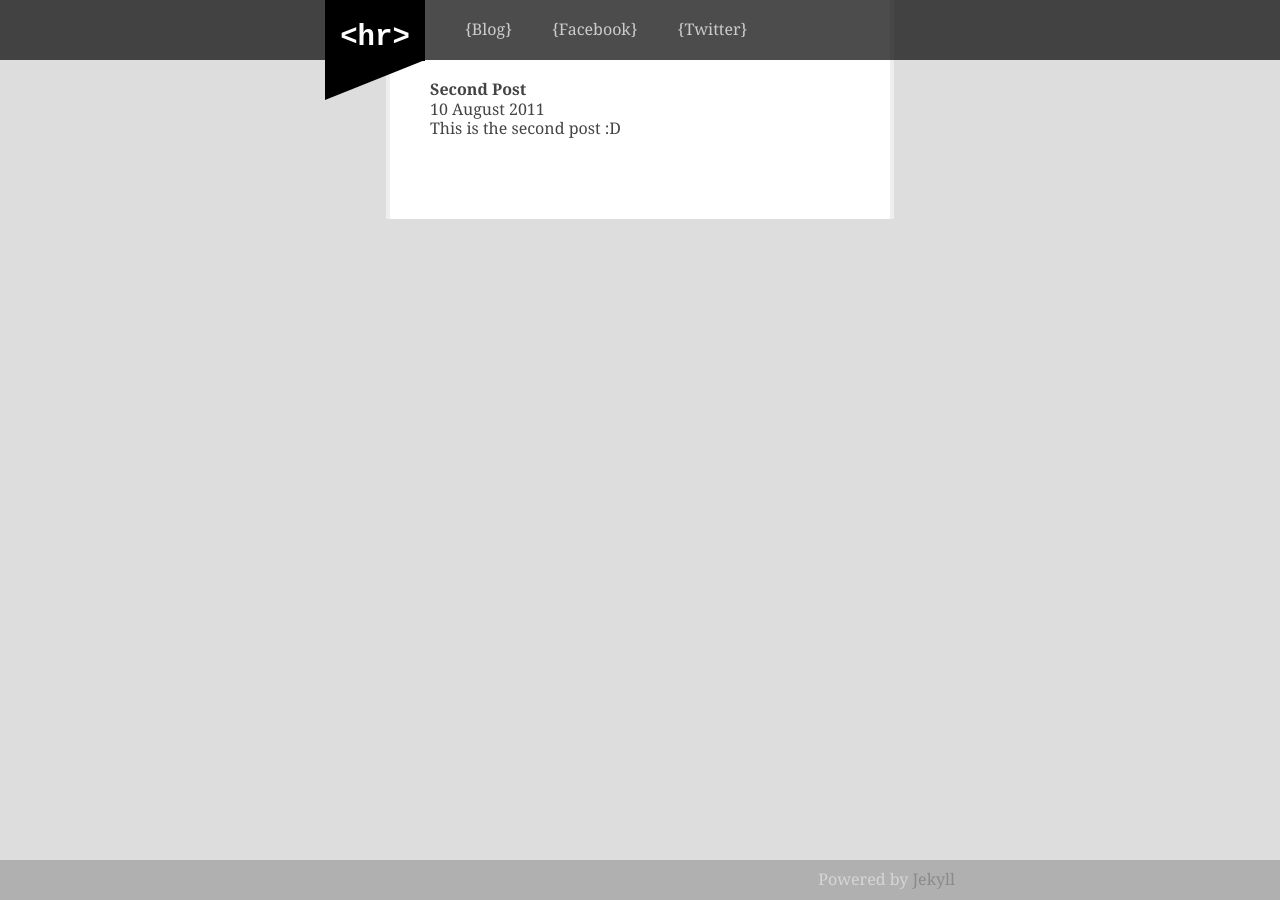
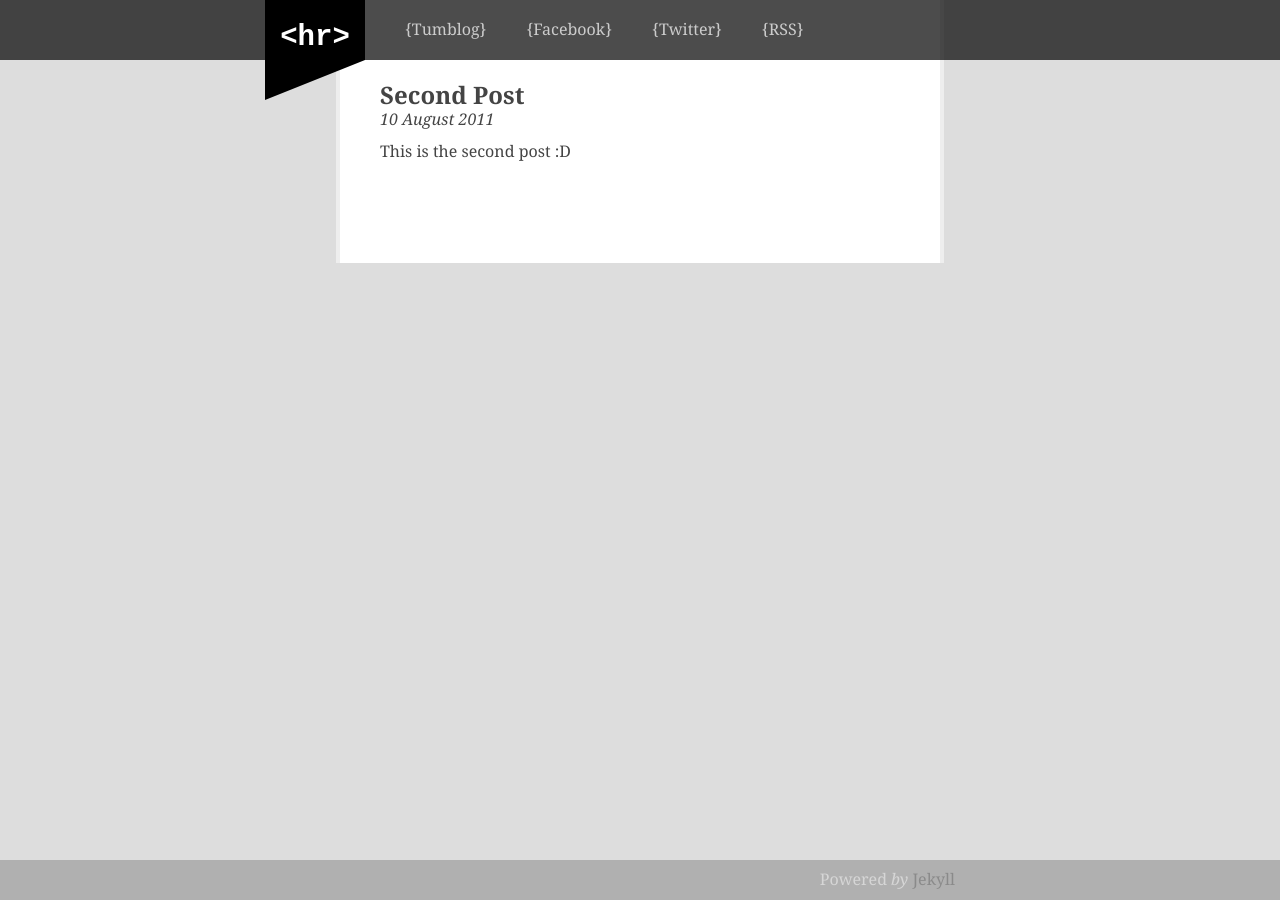
Before and after one commit to rizqyhi/blogazine-playground, a Jekyll site: the page built from _posts/2011-08-10-second-post.markdown, in a window 1280 px wide. Built offline with Jekyll 4.4.1, drawn with Linux system fonts in a browser that asks for light colours.

Commit message:
add something

```diff
--- a/_layouts/post.html
+++ b/_layouts/post.html
@@ -15,24 +15,27 @@
 	<link rel="stylesheet" href="/css/style.css?v=1">
 
 	</head>
-<body>
+<body id="post">
 <header id="header">
 <div>
-<h1><a href="/">&lt;hr&gt;</a></h1>
+<h2><a href="/">&lt;hr&gt;</a></h2>
 <nav>
 <ul>
-<li><a href="http://hirizh.tumblr.com">Blog</a></li>
+<li><a href="http://hirizh.tumblr.com">Tumblog</a></li>
 <li><a href="http://www.facebook.com/rizqy22">Facebook</a></li>
 <li><a href="http://twitter.com/rizqy22">Twitter</a></li>
+<li><a href="">RSS</a></li>
 </ul>
 </nav>
 </div>
 </header>
 
 <div id="wrapper">
-<h2>{{ page.title }}</h2>
-<p>{{ page.date | date_to_long_string }}</p>
+<article>
+<h1>{{ page.title }}</h1>
+<time datetime="{{ post.date }}" class="date">{{ page.date | date_to_long_string }}</time>
 {{ content }}
+</article>
 </div>
 
 <footer>
--- a/css/style.css
+++ b/css/style.css
@@ -1,88 +1,50 @@
 /*  HTML5 ✰ Boilerplate  */
-html, body, div, span, object, iframe,
-h1, h2, h3, h4, h5, h6, p, blockquote, pre,
-abbr, address, cite, code, del, dfn, em, img, ins, kbd, q, samp,
-small, strong, sub, sup, var, b, i, dl, dt, dd, ol, ul, li,
-fieldset, form, label, legend,
-table, caption, tbody, tfoot, thead, tr, th, td,
-article, aside, canvas, details, figcaption, figure,
-footer, header, hgroup, menu, nav, section, summary,
-time, mark, audio, video {
-  margin: 0;
-  padding: 0;
-  border: 0;
-  font-size: 100%;
-  font: inherit;
-  vertical-align: baseline;
-}
+html, body, div, span, object, iframe, h1, h2, h3, h4, h5, h6, p, blockquote, pre, abbr, address, cite, code, del, dfn, em, img, ins, kbd, q, samp, small, strong, sub, sup, var, b, i, dl, dt, dd, ol, ul, li, fieldset, form, label, legend, table, caption, tbody, tfoot, thead, tr, th, td, article, aside, canvas, details, figcaption, figure, footer, header, hgroup, menu, nav, section, summary, time, mark, audio, video {margin:0;padding:0;border:0;font-size:100%;font:inherit;vertical-align:baseline}
 
-article, aside, details, figcaption, figure,
-footer, header, hgroup, menu, nav, section {
-  display: block;
-}
+article, aside, details, figcaption, figure, footer, header, hgroup, menu, nav, section {display:block}
 
-blockquote, q { quotes: none; }
-blockquote:before, blockquote:after,
-q:before, q:after { content: ''; content: none; }
-ins { background-color: #ff9; color: #000; text-decoration: none; }
-mark { background-color: #ff9; color: #000; font-style: italic; font-weight: bold; }
-del { text-decoration: line-through; }
-abbr[title], dfn[title] { border-bottom: 1px dotted; cursor: help; }
-table { border-collapse: collapse; border-spacing: 0; }
-hr { display: block; height: 1px; border: 0; border-top: 1px solid #ccc; margin: 1em 0; padding: 0; }
-input, select { vertical-align: middle; }
+body {font:13px/1.231 sans-serif;*font-size:small}
+pre, code, kbd, samp {font-family:monospace, sans-serif}
+pre {white-space:pre;white-space:pre-wrap;word-wrap:break-word;padding:15px}
+table {border-collapse:collapse;border-spacing:0}
+td {vertical-align:top}
+hr {display:block;height:1px;border:0;border-top:1px solid #ccc;margin:1em 0;padding:0}
+textarea {overflow:auto}
+input, select {vertical-align:middle}
+select, input, textarea, button {font:99% sans-serif}
 
-body { font:13px/1.231 sans-serif; *font-size:small; }
-select, input, textarea, button { font:99% sans-serif; }
-pre, code, kbd, samp { font-family: monospace, sans-serif; }
+body, select, input, textarea {color:#444}
+h1, h2, h3, h4, h5, h6 {font-weight:bold}
+a, a:active, a:visited {color:#111;text-decoration:none}
+a:hover {color:#FFA800}
+em, i {font-style:italic}
+blockquote, q {quotes:none}
+ins {background-color:#ff9;color:#000;text-decoration:none}
+mark {background-color:#ff9;color:#000;font-style:italic;font-weight:bold}
+del {text-decoration:line-through}
+abbr[title], dfn[title] {border-bottom:1px dotted;cursor:help}
+a:hover, a:active {outline:none}
+ul, ol {margin-left:2em}
+ol {list-style-type:decimal}
+nav ul, nav li {margin:0;list-style:none;list-style-image:none}
+small {font-size:85%}
+strong, th {font-weight:bold}
+sub, sup {font-size:75%;line-height:0;position:relative}
+sup {top:-0.5em}
+sub {bottom:-0.25em}
+::-moz-selection{background:#FF5E99;color:#fff;text-shadow:none}
+::selection {background:#FF5E99;color:#fff;text-shadow:none}
+a:link {-webkit-tap-highlight-color:#FF5E99}
 
-html { overflow-y: scroll; }
-a:hover, a:active { outline: none; }
-ul, ol { margin-left: 2em; }
-ol { list-style-type: decimal; }
-nav ul, nav li { margin: 0; list-style:none; list-style-image: none; }
-small { font-size: 85%; }
-strong, th { font-weight: bold; }
-td { vertical-align: top; }
-
-sub, sup { font-size: 75%; line-height: 0; position: relative; }
-sup { top: -0.5em; }
-sub { bottom: -0.25em; }
-
-pre { white-space: pre; white-space: pre-wrap; word-wrap: break-word; padding: 15px; }
-textarea { overflow: auto; }
-.ie6 legend, .ie7 legend { margin-left: -7px; }
-input[type="radio"] { vertical-align: text-bottom; }
-input[type="checkbox"] { vertical-align: bottom; }
-.ie7 input[type="checkbox"] { vertical-align: baseline; }
-.ie6 input { vertical-align: text-bottom; }
-label, input[type="button"], input[type="submit"], input[type="image"], button { cursor: pointer; }
-button, input, select, textarea { margin: 0; }
-input:valid, textarea:valid   {  }
-input:invalid, textarea:invalid { border-radius: 1px; -moz-box-shadow: 0px 0px 5px red; -webkit-box-shadow: 0px 0px 5px red; box-shadow: 0px 0px 5px red; }
-.no-boxshadow input:invalid, .no-boxshadow textarea:invalid { background-color: #f0dddd; }
-
-::-moz-selection{ background: #FF5E99; color:#fff; text-shadow: none; }
-::selection { background:#FF5E99; color:#fff; text-shadow: none; }
-a:link { -webkit-tap-highlight-color: #FF5E99; }
-
-button {  width: auto; overflow: visible; }
-.ie7 img { -ms-interpolation-mode: bicubic; }
-
-body, select, input, textarea {  color: #444; }
-h1, h2, h3, h4, h5, h6 { font-weight: bold; }
-a, a:active, a:visited { color: #111;text-decoration:none}
-a:hover { color: #FFA800; }
-
-/* hi! Rizh web */
+/* hi! Rizh blog */
 body {font-size:100%;font-family:"Georgia",Times,serif;background:#ddd}
 
 #header {position:fixed;width:100%;background:rgba(0,0,0,0.7)}
 #header div {width:630px;margin:0 auto;overflow:hidden}
-#header h1 a {position:absolute;padding:20px 0 5px;display:block;text-align:center;color:#fff;background:#000;width:100px;font-family:Courier New;font-size:29px;-moz-transition: all 0.2s ease}
-#header h1 a:after {content:"";display:block;position:absolute;top:60px;width:0;height:0;border-top:20px solid #000;border-bottom:20px solid transparent; border-left:50px solid #000;border-right:50px solid transparent;-moz-transition: all 0.2s ease}
-#header h1 a:hover {padding-top:50px;color:#FFA800}
-#header h1 a:hover:after {top:90px}
+#header h1 a, #header h2 a {position:absolute;padding:20px 0 4px;display:block;text-align:center;color:#fff;background:#000;width:100px;font-family:Courier New;font-size:29px;-moz-transition: all 0.2s ease}
+#header h1 a:after, #header h2 a:after {content:"";display:block;position:absolute;top:60px;width:0;height:0;border-top:20px solid #000;border-bottom:20px solid transparent; border-left:50px solid #000;border-right:50px solid transparent;-moz-transition: all 0.2s ease}
+#header h1 a:hover, #header h2 a:hover {padding-top:50px;color:#FFA800}
+#header h1 a:hover:after, #header h2 a:hover:after {top:89px}
 #header nav {margin:0 0 0 120px}
 #header nav li a {display:block;padding:20px;float:left;color:#ccc}
 #header nav li a:before {content:"{"}
@@ -97,21 +59,22 @@ body {font-size:100%;font-family:"Georgia",Times,serif;background:#ddd}
 #archive li a {float:left;width:300px;border-bottom:1px dotted #ddd}
 #archive li a:hover {border-bottom:1px dotted #aaa}
 
-
 footer {position:fixed;width:100%;bottom:0;background:rgba(0,0,0,0.5);color:#ccc;opacity:0.4;-moz-transition: all 0.5s ease}
 footer div {width:630px;margin:0 auto;padding:10px 0;overflow:hidden;text-align:right}
 footer:hover {opacity:1}
 
+#post #wrapper {width:520px}
+#post #header div {width:750px}
+article h1 {font-size:24px}
+article h3 {font-size:20px;color:#ff5e99}
+.date {font-style:italic}
+article p {line-height:1.5em;margin:10px 0 20px}
+article ul {line-height:1.5em;margin:0 0 20px}
 
-@media all and (orientation:portrait) {
-
+@media screen and (max-device-width:480px){
+#header {position:absolute}
+#header h1 a, #header h2 a {-moz-transition:none}
+#header h1 a:hover, #header h2 a:hover {padding-top:20px}
+#header h1 a:after, #header h2 a:after {display:none;-moz-transition:none}
+footer{display:none}
 }
-
-@media all and (orientation:landscape) {
-
-}
-
-@media screen and (max-device-width: 480px) {
-
-  /* html { -webkit-text-size-adjust:none; -ms-text-size-adjust:none; } */
-}
```
Also changed, not shown: _posts/2011-08-11-tumblr-theming.markdown (added, +17 -0 lines), favicon.ico, 2 other files.
